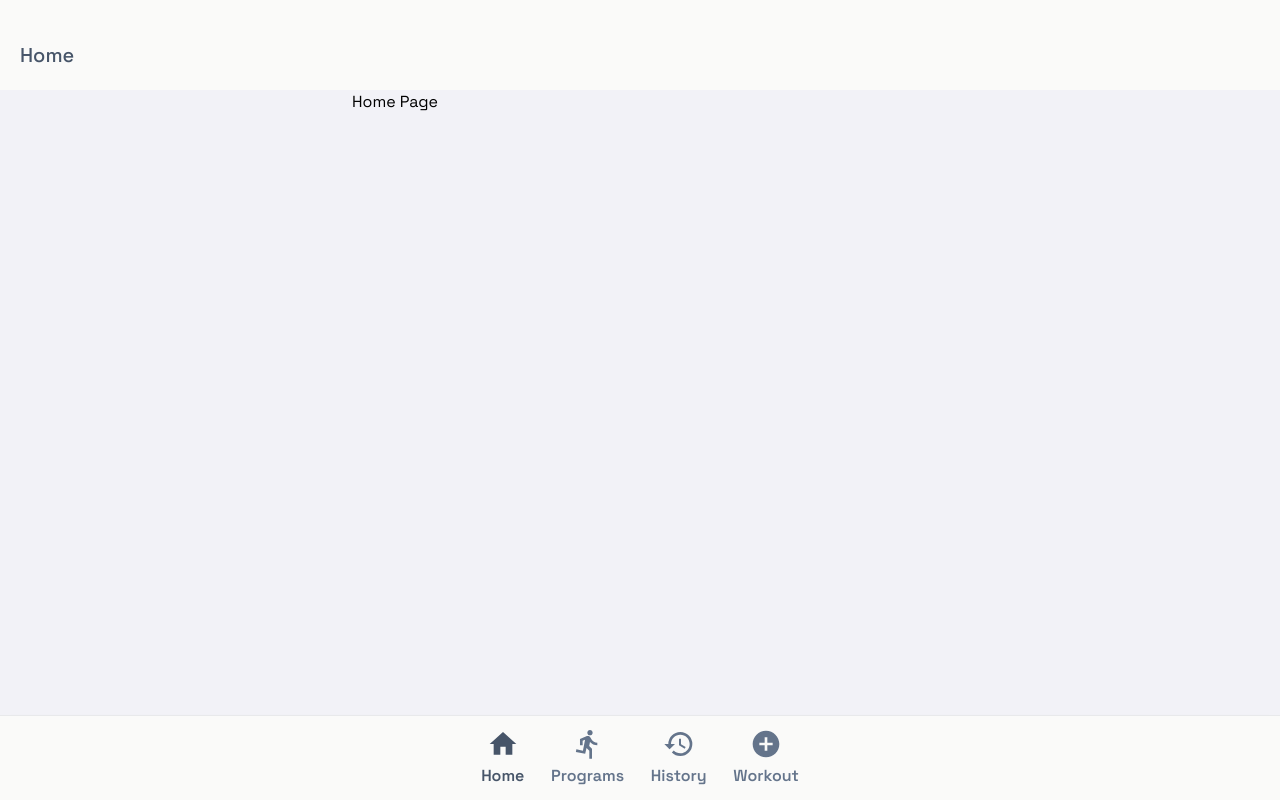
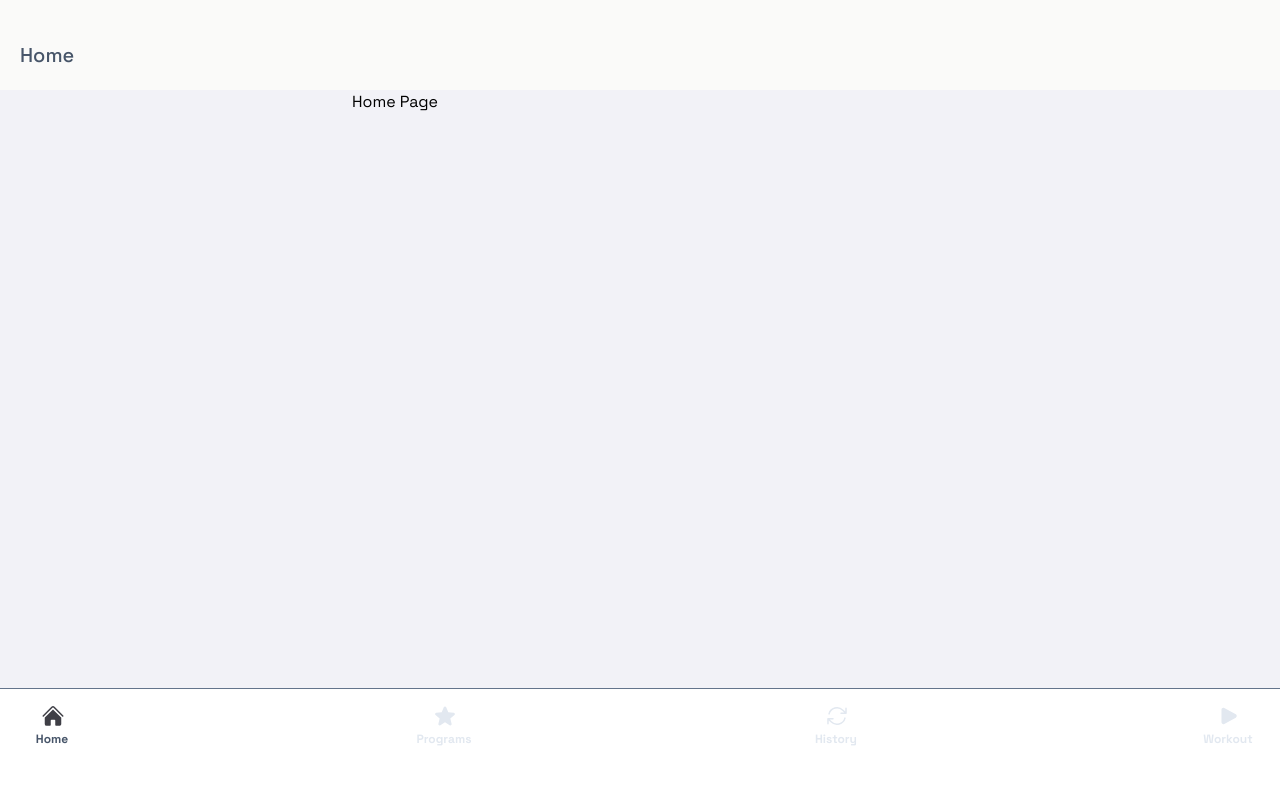
Before and after one commit to lassorfeasley/swiper.fit, a React (Vite) app: page / in a window 1280 px wide. Built offline with nearby package versions, Linux system fonts and the light colour scheme; a web font is replaced by a local one.

Commit message:
Add @heroicons/react dependency and update icons in App and NavBar components for improved UI consistency. Refactor NavBar layout for better styling and accessibility.

```diff
--- a/package.json
+++ b/package.json
@@ -9,6 +9,7 @@
     "preview": "vite preview"
   },
   "dependencies": {
+    "@heroicons/react": "^2.2.0",
     "@supabase/supabase-js": "^2.49.5",
     "framer-motion": "^11.0.8",
     "prop-types": "^15.8.1",
--- a/src/App.jsx
+++ b/src/App.jsx
@@ -1,5 +1,6 @@
 import { Routes, Route, Link, useLocation } from "react-router-dom";
-import { MdHome, MdDirectionsRun, MdHistory, MdAddCircle } from "react-icons/md";
+// import { MdHome, MdDirectionsRun, MdHistory, MdAddCircle } from "react-icons/md";
+import { HomeIcon, StarIcon, ArrowPathIcon, PlayIcon } from '@heroicons/react/24/solid';
 import Home from "./pages/Home";
 import Programs from "./pages/programs";
 import History from "./pages/history";
@@ -46,10 +47,10 @@ function AppContent() {
   const location = useLocation();
   const { navBarVisible } = useNavBarVisibility();
   const navItems = [
-    { to: "/", label: "Home", icon: <MdHome size={32} /> },
-    { to: "/programs", label: "Programs", icon: <MdDirectionsRun size={32} /> },
-    { to: "/history", label: "History", icon: <MdHistory size={32} /> },
-    { to: "/workout", label: "Workout", icon: <MdAddCircle size={32} /> },
+    { to: "/", label: "Home", icon: <HomeIcon className="w-7 h-7" /> },
+    { to: "/programs", label: "Programs", icon: <StarIcon className="w-7 h-7" /> },
+    { to: "/history", label: "History", icon: <ArrowPathIcon className="w-7 h-7" /> },
+    { to: "/workout", label: "Workout", icon: <PlayIcon className="w-7 h-7" /> },
   ];
 
   // Hide nav bar on Program Detail, Edit Program, Create New Program, or Create/Edit Exercise Demo page
--- a/src/components/layout/NavBar.jsx
+++ b/src/components/layout/NavBar.jsx
@@ -7,19 +7,27 @@ import { Link, useLocation } from "react-router-dom";
 export default function NavBar({ navItems }) {
   const location = useLocation();
   return (
-    <nav className="fixed bottom-0 left-0 w-full bg-stone-50 shadow-lg border-t border-slate-600/10 flex justify-center px-0 py-3 z-50" style={{ borderRadius: 0 }}>
-      <div className="flex flex-row w-full max-w-xl mx-auto justify-center" style={{ gap: "20pt" }}>
-        {navItems.map((item) => (
+    <nav className="fixed bottom-0 left-0 w-full bg-white border-t-[0.25px] border-slate-500 flex justify-between items-start px-6 py-3 z-50" style={{ borderRadius: 0, height: '7rem' }}>
+      {navItems.map((item) => {
+        const selected = location.pathname === item.to;
+        return (
           <Link
             key={item.to}
             to={item.to}
-            className={`flex flex-col items-center text-slate-500 font-semibold transition-colors duration-150 ${location.pathname === item.to ? "text-slate-600" : "text-slate-500"}`}
+            className={`w-14 inline-flex flex-col justify-start items-center gap-1 group`}
+            aria-current={selected ? 'page' : undefined}
           >
-            {item.icon}
-            <span className="mt-1 text-base">{item.label}</span>
+            <div className={`size-7 relative overflow-hidden flex items-center justify-center`}>
+              {React.cloneElement(item.icon, {
+                className: `size-6 absolute left-[3px] top-[3px] ${selected ? 'text-zinc-700' : 'text-slate-200'}`
+              })}
+            </div>
+            <div className={`text-center text-xs font-bold font-['Space_Grotesk'] leading-3 ${selected ? 'text-slate-600' : 'text-slate-200'}`}>
+              {item.label}
+            </div>
           </Link>
-        ))}
-      </div>
+        );
+      })}
     </nav>
   );
 }
```
Also changed, not shown: 1 other file (tests, documents, lock files or other folders).
